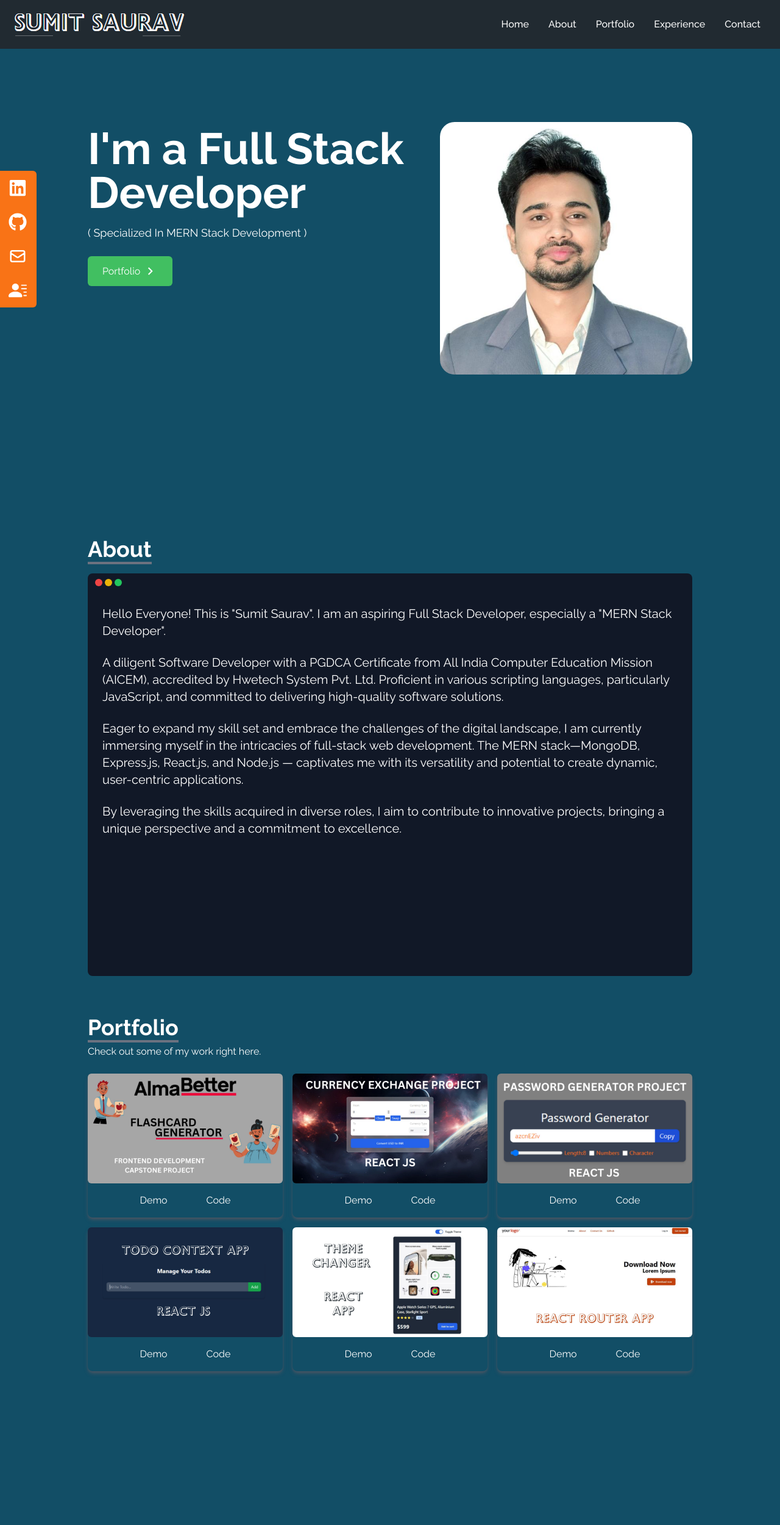
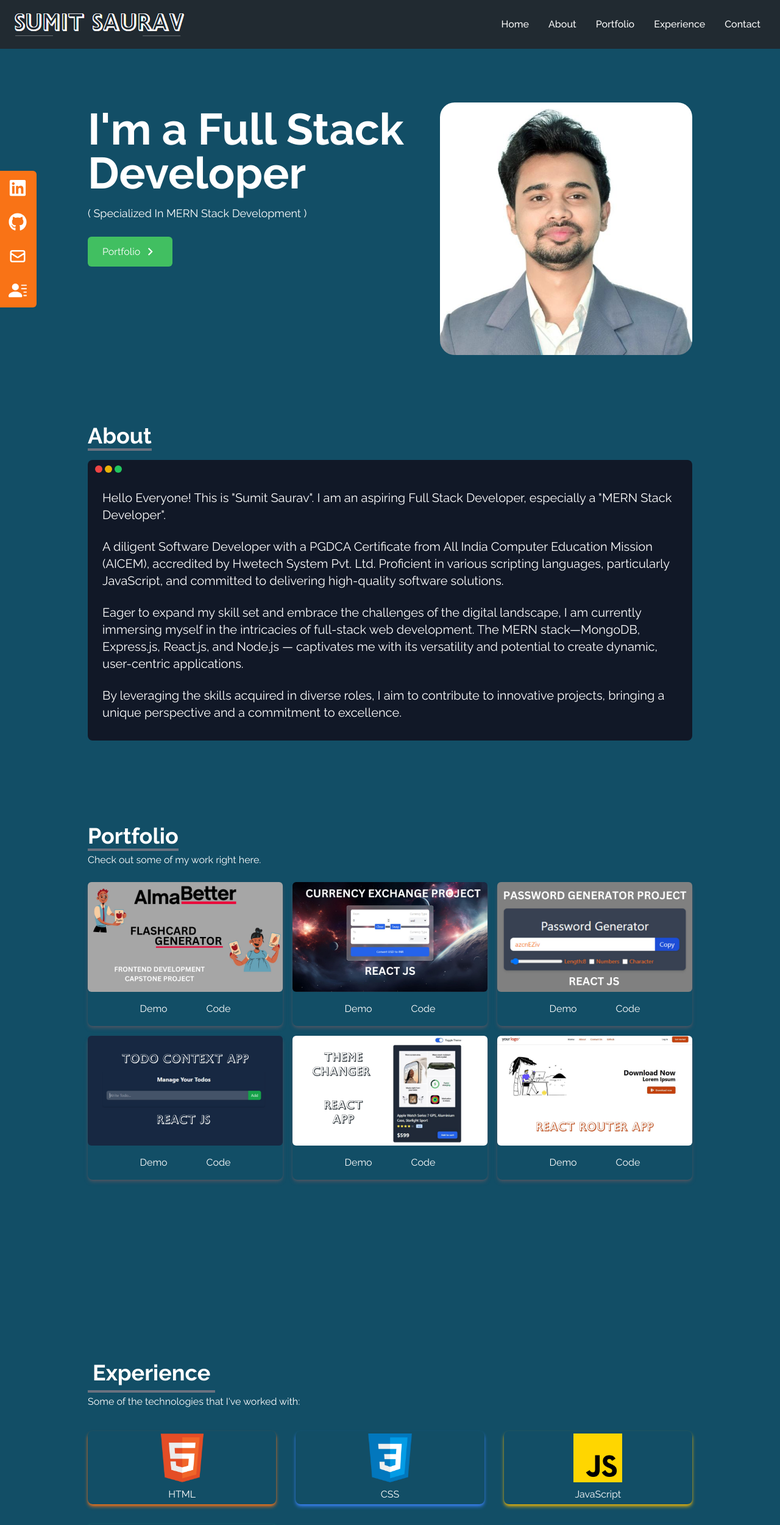
Before and after one commit to Sumit021995/Sumit_Portfolio_New, a React (Create React App) app: page / in a window 1280 px wide. Shown: the top 2500 px of the page at 61% size. Built offline with nearby package versions, Linux system fonts and the light colour scheme; the HTML template or start-up script is replaced by a standard one.

Commit message:
file updated

```diff
--- a/src/components/About.jsx
+++ b/src/components/About.jsx
@@ -3,12 +3,12 @@ import React from "react";
 const About = () => {
   return (
 
-    <div name="about" className="sm:h-screen h-[650px] flex flex-wrap sm:flex-nowrap m-0 flex-col w-full bg-gradient-to-bl from-[#124e66] to-[#124e66]">
-      <div className="max-w-screen-lg  h-fit pb-15 sm:pb-0 mx-auto px-4 flex flex-wrap sm:flex-nowrap flex-col sm:justify-center w-full sm:pt-20 sm:h-full text-white max-md:pt-[50px]">
+    <div name="about" className="sm:h-fit h-fit flex pt-16 sm:pt-24 flex-wrap sm:flex-nowrap sm:items-center flex-col w-full bg-gradient-to-bl from-[#124e66] to-[#124e66]">
+      <div className="max-w-screen-lg h-fit pb-15 sm:pb-10  mx-auto px-4 flex flex-wrap sm:flex-nowrap flex-col sm:justify-center w-full  sm:h-fit text-white max-md:pt-[50px]">
         <div className="pb-5 sm:justify-items-center">
           <p className="text-4xl font-bold inline border-b-4 border-gray-500">About</p>
         </div>
-        <div className="bg-gray-900 w-full sm:h-screen max-h-700px rounded-lg overflow-y-auto sm:px-2">
+        <div className="bg-gray-900 w-full sm:h-fit max-h-700px rounded-lg overflow-y-auto sm:px-2">
           <div className="flex p-1 gap-1">
             <div className="circle">
               <span className="bg-red-500 inline-block center w-3 h-3 rounded-full"></span>
@@ -21,7 +21,7 @@ const About = () => {
             </div>
           </div>
           <div className="text-white px-4">
-            <p className="text-sm mt-5 sm:text-xl">
+            <p className="text-sm mt-3 sm:mt-4 sm:text-xl">
               Hello Everyone! This is "Sumit Saurav". I am an aspiring Full Stack Developer, especially a "MERN Stack Developer".
             </p>
             <br />
--- a/src/components/Contact.jsx
+++ b/src/components/Contact.jsx
@@ -2,7 +2,7 @@ import React from "react";
 
 const Contact = () => {
   return (
-    <div name="contact" className=" h-[600px] sm:h-screen px-10 pb-10 sm:px-2 w-full bg-gradient-to-br from-[#124e66] to-[#124e66]">
+    <div name="contact" className=" h-[600px] sm:h-fit px-10 pb-10 sm:px-2 w-full bg-gradient-to-br from-[#124e66] to-[#124e66]">
       <div className="flex flex-col p-4 sm:justify-center max-w-screen-lg mx-auto text-white font-bold">
         <div className=" max-md:pt-[60px] md:pt-24">
             <p className="text-4xl font-bold inline border-b-4 border-gray-500">Contact</p>
--- a/src/components/Experience.jsx
+++ b/src/components/Experience.jsx
@@ -72,9 +72,10 @@ const Experience = () => {
   return (
     <div
       name="experience"
-      className="sm:px-2 h-fit sm:h-screen w-full  bg-gradient-to-bl from-[#124e66] to-[#124e66] max-md:overscroll-contain "
+      className="sm:px-2 h-fit lg:h-screen sm:h-fit sm:pt-14 lg:pt-28
+       w-full  bg-gradient-to-bl from-[#124e66] to-[#124e66] max-md:overscroll-contain "
     >
-      <div className="px-4 max-w-screen-lg mx-auto py-10 flex flex-col sm:justify-center h-full text-white">
+      <div className="px-4 max-w-screen-lg mx-auto sm:py-10  py-10 flex flex-col sm:justify-center h-full text-white">
         <div className="max-md:pt-[50px]">
           <p className="text-4xl font-bold border-b-4 border-gray-500 p-2 inline">
             Experience
--- a/src/components/Home.jsx
+++ b/src/components/Home.jsx
@@ -7,10 +7,10 @@ const Home = () => {
   return (
     <div
       name="home"
-      className="h-fit sm:h-screen pb-4 sm:pb-4 w-full bg-gradient-to-br from-[#124e66] to-[#124e66]"
+      className="h-fit sm:h-fit  pb-4 sm:pb-4 w-full bg-gradient-to-br from-[#124e66] to-[#124e66]"
     >
-      <div className="max-w-screen-lg pt-[100px] items-center sm:items-start mx-auto flex flex-col sm:pt-40 sm:h-full px-4 sm:flex-row ">
-        <div className="justify-center h-full sm:mt-12">
+      <div className="max-w-screen-lg pt-[100px] items-center sm:items-start mx-auto flex flex-col lg:pt-32 sm:pt-20  px-4 sm:flex-row ">
+        <div className="justify-center h-full sm:mt-8 lg:mt-12">
           <h2 className="text-4xl align-text-bottom font-bold text-white sm:text-7xl ">
             I'm a Full Stack Developer
           </h2>
--- a/src/components/Portfolio.jsx
+++ b/src/components/Portfolio.jsx
@@ -51,7 +51,7 @@ const Portfolio = () => {
   return (
     <div
       name="portfolio"
-      className="sm:px-2 h-fit sm:h-screen w-full  sm:py-16 flex flex-col bg-gradient-to-br from-[#124e66] to-[#124e66]"
+      className="sm:px-2 h-fit sm:h-fit lg:h-screen w-full pt-16 lg:pt-24 sm:pt-24 sm:pb-10 flex flex-col bg-gradient-to-br from-[#124e66] to-[#124e66]"
     >
       <div className="max-w-screen-lg px-4 mx-auto w-full h-full text-white max-md:pt-[30px]">
         <div className="pb-4 sm:pt-0">
```
